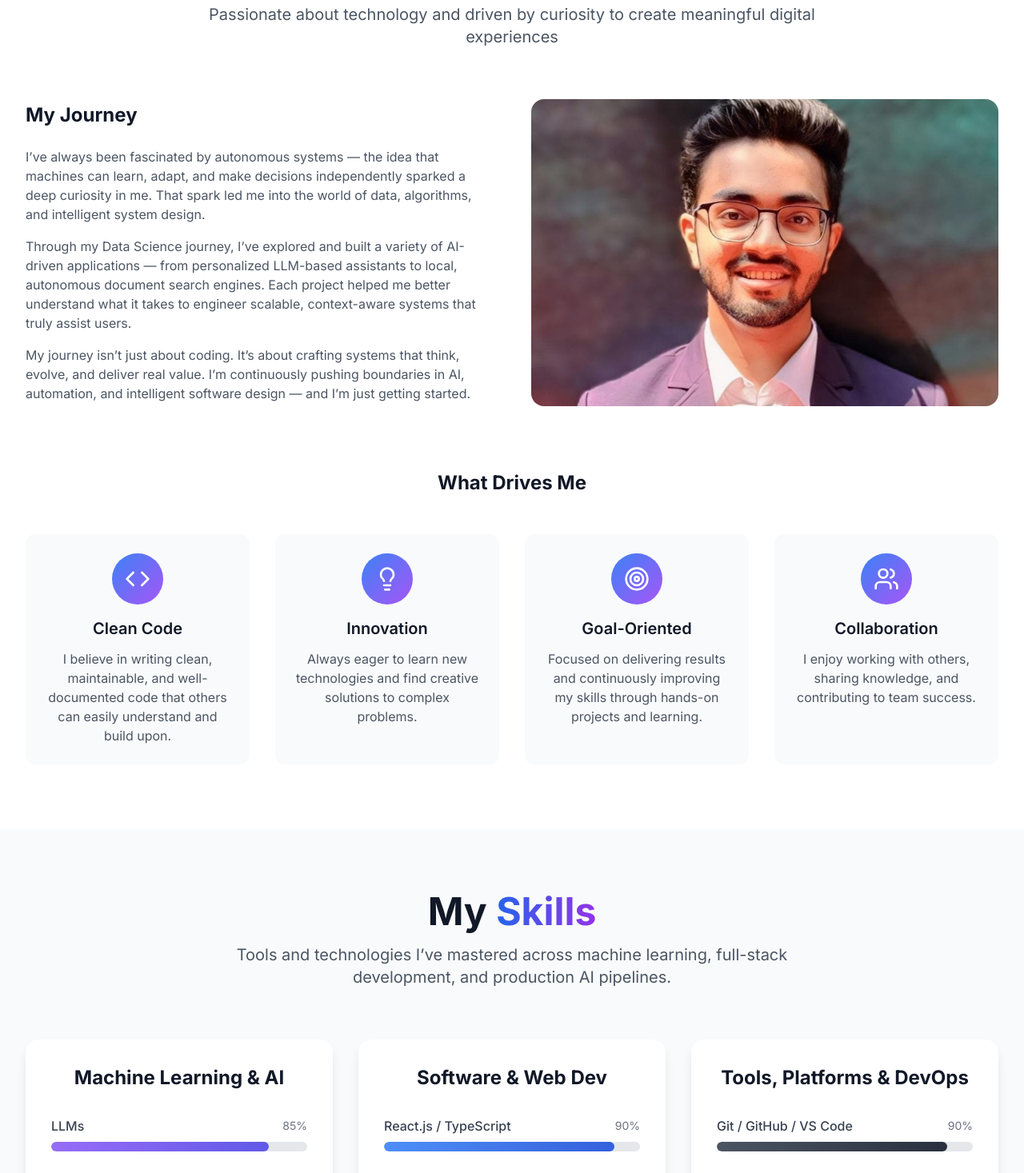
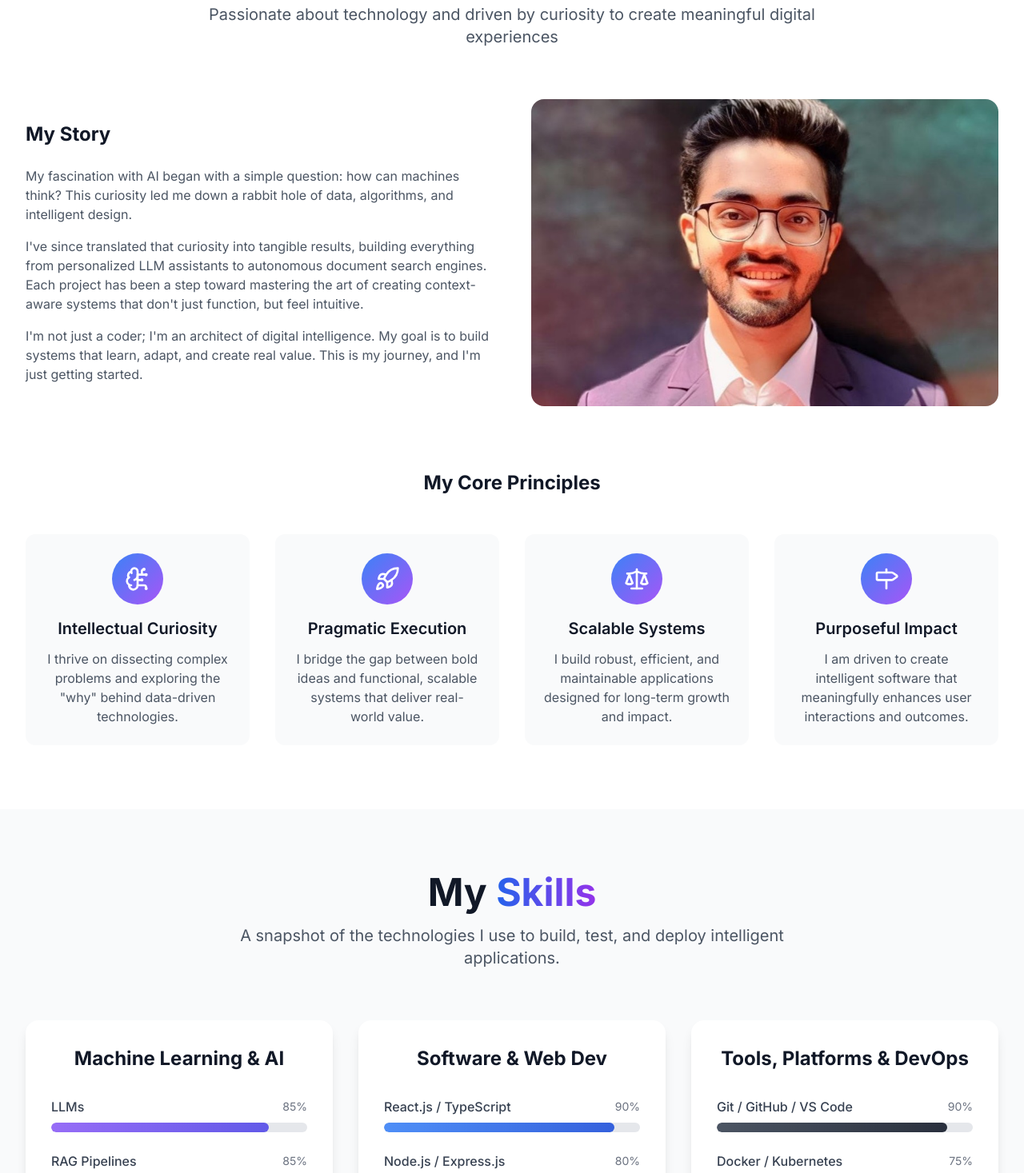
Before and after one commit to protocorn/My-Portfolio, a React (Create React App) app: page / in a window 1280 px wide. Shown: the part 940-2407 px from the top of the page at 80% size. Built offline with nearby package versions, Linux system fonts and the light colour scheme.

Commit message:
text enhanced

```diff
--- a/src/components/AI.tsx
+++ b/src/components/AI.tsx
@@ -46,18 +46,18 @@ const AI: React.FC = () => {
     <section id="ai" className="py-20 bg-gradient-to-br from-primary-50 to-white">
       <div className="container mx-auto px-6">
         <div className="text-center mb-16">
-          <h2 className="text-4xl sm:text-5xl font-bold text-gray-900 mb-16 text-center">
-            Chat with My <span className="gradient-text">AI Assistant</span>
+          <h2 className="text-4xl sm:text-5xl font-bold text-gray-900 mb-6 text-center">
+            Talk to My <span className="gradient-text">Digital Twin</span>
           </h2>
           <p className="text-xl text-gray-600 max-w-3xl mx-auto leading-relaxed">
-            Experience my personalized AI assistant powered by <strong>Mimikree</strong>  — a platform I developed.
-            Ask questions about my work, skills, or anything else you'd like to know!
+            I built this AI assistant using my own platform, <strong>Mimikree</strong>. It's trained on my projects, skills, and experience.
+            Go ahead, ask it anything about me!
           </p>
         </div>
 
-        <div className="max-w-6xl mx-auto">
+        <div className="max-w-4xl mx-auto">
           <div className="bg-white rounded-2xl shadow-2xl overflow-hidden border border-gray-100">
-            <div className="p-6">
+            <div className="p-4 sm:p-6">
               <div ref={iframeContainerRef} className="relative" style={{ minHeight: '600px' }}>
                 {loadIframe ? (
                   <iframe
@@ -75,17 +75,16 @@ const AI: React.FC = () => {
                   />
                 ) : (
                   <div style={{ height: '600px', display: 'flex', alignItems: 'center', justifyContent: 'center', backgroundColor: '#f9fafb', borderRadius: '8px' }}>
-                    <p className="text-gray-500">Loading AI Assistant...</p>
+                    <p className="text-gray-500">Loading Digital Twin...</p>
                   </div>
                 )}
               </div>
             </div>
           </div>
 
-          <div className="mt-8 text-center">
-            <p className="text-gray-500 text-sm">
-              This AI assistant is trained on my portfolio and experience.
-              Feel free to ask about my projects, skills, or career journey!
+          <div className="mt-8 text-center px-4">
+            <p className="text-gray-600 text-sm max-w-2xl mx-auto">
+              For the best experience, try asking specific questions like "What was your role in the Mimikree project?" or "Which machine learning models have you worked with?".
             </p>
           </div>
         </div>
--- a/src/components/About.tsx
+++ b/src/components/About.tsx
@@ -1,28 +1,28 @@
 import React from 'react';
 import { motion } from 'framer-motion';
-import { Code, Lightbulb, Target, Users } from 'lucide-react';
+import { BrainCircuit, Rocket, Scale, Milestone } from 'lucide-react';
 
 const About: React.FC = () => {
   const values = [
     {
-      icon: Code,
-      title: 'Clean Code',
-      description: 'I believe in writing clean, maintainable, and well-documented code that others can easily understand and build upon.'
+      icon: BrainCircuit,
+      title: 'Intellectual Curiosity',
+      description: 'I thrive on dissecting complex problems and exploring the "why" behind data-driven technologies.'
     },
     {
-      icon: Lightbulb,
-      title: 'Innovation',
-      description: 'Always eager to learn new technologies and find creative solutions to complex problems.'
+      icon: Rocket,
+      title: 'Pragmatic Execution',
+      description: 'I bridge the gap between bold ideas and functional, scalable systems that deliver real-world value.'
     },
     {
-      icon: Target,
-      title: 'Goal-Oriented',
-      description: 'Focused on delivering results and continuously improving my skills through hands-on projects and learning.'
+      icon: Scale,
+      title: 'Scalable Systems',
+      description: 'I build robust, efficient, and maintainable applications designed for long-term growth and impact.'
     },
     {
-      icon: Users,
-      title: 'Collaboration',
-      description: 'I enjoy working with others, sharing knowledge, and contributing to team success.'
+      icon: Milestone,
+      title: 'Purposeful Impact',
+      description: 'I am driven to create intelligent software that meaningfully enhances user interactions and outcomes.'
     }
   ];
 
@@ -52,17 +52,17 @@ const About: React.FC = () => {
             transition={{ duration: 0.8 }}
             viewport={{ once: true }}
           >
-            <h3 className="text-2xl font-bold text-gray-900 mb-6">My Journey</h3>
+            <h3 className="text-2xl font-bold text-gray-900 mb-6">My Story</h3>
             <div className="space-y-4 text-gray-600">
             <p>
-  I’ve always been fascinated by autonomous systems — the idea that machines can learn, adapt, and make decisions independently sparked a deep curiosity in me. That spark led me into the world of data, algorithms, and intelligent system design.
-</p>
-<p>
-  Through my Data Science journey, I’ve explored and built a variety of AI-driven applications — from personalized LLM-based assistants to local, autonomous document search engines. Each project helped me better understand what it takes to engineer scalable, context-aware systems that truly assist users.
-</p>
-<p>
-  My journey isn’t just about coding. It’s about crafting systems that think, evolve, and deliver real value. I’m continuously pushing boundaries in AI, automation, and intelligent software design — and I’m just getting started.
-</p>
+            My fascination with AI began with a simple question: how can machines think? This curiosity led me down a rabbit hole of data, algorithms, and intelligent design.
+            </p>
+            <p>
+            I've since translated that curiosity into tangible results, building everything from personalized LLM assistants to autonomous document search engines. Each project has been a step toward mastering the art of creating context-aware systems that don't just function, but feel intuitive.
+            </p>
+            <p>
+            I'm not just a coder; I'm an architect of digital intelligence. My goal is to build systems that learn, adapt, and create real value. This is my journey, and I'm just getting started.
+            </p>
             </div>
           </motion.div>
 
@@ -91,7 +91,7 @@ const About: React.FC = () => {
           transition={{ duration: 0.8 }}
           viewport={{ once: true }}
         >
-          <h3 className="text-2xl font-bold text-gray-900 text-center mb-12">What Drives Me</h3>
+          <h3 className="text-2xl font-bold text-gray-900 text-center mb-12">My Core Principles</h3>
           <div className="grid md:grid-cols-2 lg:grid-cols-4 gap-8">
             {values.map((value, index) => (
               <motion.div
--- a/src/components/Contact.tsx
+++ b/src/components/Contact.tsx
@@ -130,10 +130,10 @@ const Contact: React.FC = () => {
           className="text-center mb-16"
         >
           <h2 className="text-4xl sm:text-5xl font-bold text-gray-900 mb-4">
-            Get In <span className="gradient-text">Touch</span>
+            Let's <span className="gradient-text">Collaborate</span>
           </h2>
           <p className="text-xl text-gray-600 max-w-3xl mx-auto">
-            I'm always open to discussing new opportunities, interesting projects, or just having a chat about technology
+            Have a project in mind, a question about my work, or just want to connect? I'd love to hear from you.
           </p>
         </motion.div>
 
@@ -145,7 +145,7 @@ const Contact: React.FC = () => {
             transition={{ duration: 0.8 }}
             viewport={{ once: true }}
           >
-            <h3 className="text-2xl font-bold text-gray-900 mb-8">Let's Connect</h3>
+            <h3 className="text-2xl font-bold text-gray-900 mb-8">Contact Details</h3>
 
             {/* Contact Info */}
             <div className="space-y-6 mb-8">
@@ -204,7 +204,7 @@ const Contact: React.FC = () => {
             viewport={{ once: true }}
             className="bg-white rounded-2xl shadow-lg p-8"
           >
-            <h3 className="text-2xl font-bold text-gray-900 mb-6">Send a Message</h3>
+            <h3 className="text-2xl font-bold text-gray-900 mb-6">Drop Me a Line</h3>
 
             {/* Status Messages */}
             {submitStatus === 'success' && (
@@ -321,32 +321,6 @@ const Contact: React.FC = () => {
             </form>
           </motion.div>
         </div>
-
-        {/* Call to Action */}
-        <motion.div
-          initial={{ opacity: 0, y: 30 }}
-          whileInView={{ opacity: 1, y: 0 }}
-          transition={{ duration: 0.8 }}
-          viewport={{ once: true }}
-          className="mt-20 text-center"
-        >
-          <div className="bg-gradient-to-r from-primary-500 to-purple-600 rounded-2xl p-8 text-white">
-            <h3 className="text-2xl font-bold mb-4">Ready to work together?</h3>
-            <p className="text-lg opacity-90 mb-6 max-w-2xl mx-auto">
-              I'm currently looking for new opportunities and would love to hear about your project.
-              Let's create something amazing together!
-            </p>
-            <motion.a
-              whileHover={{ scale: 1.05 }}
-              whileTap={{ scale: 0.95 }}
-              href="mailto:chordiasahil@gmail.com"
-              className="inline-flex items-center gap-2 bg-white text-primary-600 px-8 py-3 rounded-lg font-medium hover:bg-gray-100 transition-all duration-300"
-            >
-              <Mail className="w-5 h-5" />
-              Start a Conversation
-            </motion.a>
-          </div>
-        </motion.div>
       </div>
     </section>
   );
--- a/src/components/Education.tsx
+++ b/src/components/Education.tsx
@@ -1,20 +1,25 @@
 import React from 'react';
+import { motion } from 'framer-motion';
+import { School } from 'lucide-react';
 
 const educationData = [
   {
     year: '2024-2026',
     institution: 'University of Maryland, College Park',
     degree: 'MS in Data Science',
+    details: 'Focusing on advanced machine learning, statistical modeling, and building scalable data-intensive systems.'
   },
   {
     year: '2020-2024',
     institution: 'A.P Shah Institute of Technology, Thane',
     degree: 'B.E in Computer Engineering',
+    details: 'Graduated with Distinction. Specialized in algorithms, software engineering, and foundational AI concepts.'
   },
   {
     year: '2018-2020',
     institution: 'Pace Junior Science College',
     degree: 'Science (PCM)',
+    details: 'Developed a strong analytical foundation in Physics, Chemistry, and Mathematics.'
   },
 ];
 
@@ -22,28 +27,41 @@ const Education: React.FC = () => {
   return (
     <section id="education" className="py-20 bg-gray-50">
       <div className="container mx-auto px-4">
-        <h2 className="text-4xl sm:text-5xl font-bold text-gray-900 mb-16 text-center">
-          My <span className="gradient-text">Education</span>
-        </h2>
+        <motion.h2
+          initial={{ opacity: 0, y: 30 }}
+          whileInView={{ opacity: 1, y: 0 }}
+          transition={{ duration: 0.8 }}
+          viewport={{ once: true }}
+          className="text-4xl sm:text-5xl font-bold text-gray-900 mb-16 text-center"
+        >
+          My Learning <span className="gradient-text">Journey</span>
+        </motion.h2>
         <div className="relative max-w-3xl mx-auto">
           {/* Vertical line */}
-          <div className="hidden md:block absolute top-0 bottom-0 left-1/2 w-1 bg-gray-300 transform -translate-x-1/2"></div>
+          <div className="hidden md:block absolute top-0 bottom-0 left-1/2 w-1 bg-gray-200 transform -translate-x-1/2"></div>
 
           {educationData.map((item, index) => (
-            <div
+            <motion.div
               key={index}
-              className={`mb-8 flex md:items-center w-full ${index % 2 === 0 ? 'md:flex-row-reverse' : ''}`}
+              initial={{ opacity: 0, y: 30 }}
+              whileInView={{ opacity: 1, y: 0 }}
+              transition={{ duration: 0.8, delay: index * 0.2 }}
+              viewport={{ once: true }}
+              className={`mb-10 flex items-center w-full ${index % 2 === 0 ? 'md:flex-row-reverse' : ''}`}
             >
               <div className="hidden md:block w-1/2"></div>
               <div className="hidden md:block relative">
-                <div className="absolute top-1/2 left-1/2 w-4 h-4 bg-blue-500 rounded-full transform -translate-x-1/2 -translate-y-1/2 z-10"></div>
+                <div className="absolute top-1/2 left-1/2 w-8 h-8 bg-gradient-to-br from-primary-500 to-purple-500 rounded-full flex items-center justify-center transform -translate-x-1/2 -translate-y-1/2 z-10 shadow-lg">
+                  <School className="w-4 h-4 text-white" />
+                </div>
               </div>
-              <div className="w-full md:w-1/2 bg-white p-6 rounded-lg shadow-md">
-                <div className={`text-xl font-semibold ${index % 2 === 0 ? 'md:text-right' : 'md:text-left'}`}>{item.year}</div>
-                <h3 className={`text-2xl font-bold mt-1 ${index % 2 === 0 ? 'md:text-right' : 'md:text-left'}`}>{item.institution}</h3>
-                {item.degree && <p className={`mt-2 text-gray-600 ${index % 2 === 0 ? 'md:text-right' : 'md:text-left'}`}>{item.degree}</p>}
+              <div className="w-full md:w-1/2 bg-white p-6 rounded-xl shadow-lg hover:shadow-xl transition-all duration-300 card-hover">
+                <p className={`text-sm font-semibold text-primary-600 mb-1 ${index % 2 === 0 ? 'md:text-right' : 'md:text-left'}`}>{item.year}</p>
+                <h3 className={`text-xl font-bold text-gray-900 ${index % 2 === 0 ? 'md:text-right' : 'md:text-left'}`}>{item.institution}</h3>
+                <p className={`text-lg font-medium text-gray-700 mt-1 ${index % 2 === 0 ? 'md:text-right' : 'md:text-left'}`}>{item.degree}</p>
+                {item.details && <p className={`mt-2 text-gray-600 text-sm ${index % 2 === 0 ? 'md:text-right' : 'md:text-left'}`}>{item.details}</p>}
               </div>
-            </div>
+            </motion.div>
           ))}
         </div>
       </div>
--- a/src/components/Hero.tsx
+++ b/src/components/Hero.tsx
@@ -45,8 +45,8 @@ const Hero: React.FC = () => {
               transition={{ duration: 0.8, delay: 0.4 }}
               className="text-xl sm:text-2xl text-gray-600 mb-8 max-w-3xl mx-auto"
             >
-             Aspiring AI Engineer crafting smart applications with machine learning and LLMs.
-             Driven by curiosity, execution, and turning bold ideas into scalable systems.
+             I'm Sahil Chordia, an AI engineer who turns wild ideas into smart, scalable software.
+             I love building applications that are not just functional, but fascinating.
             </motion.p>
 
             <motion.div
@@ -65,7 +65,7 @@ const Hero: React.FC = () => {
                 onClick={() => scrollToSection('#contact')}
                 className="btn-secondary"
               >
-                Get In Touch
+                Let's Chat
               </button>
             </motion.div>
 
--- a/src/components/Projects.tsx
+++ b/src/components/Projects.tsx
@@ -5,8 +5,8 @@ import { ExternalLink, Github, Code, Smartphone, Globe } from 'lucide-react';
 const Projects: React.FC = () => {
   const projects = [
     {
-      title: 'Mimikree (Personalized AI Assistant)',
-      description: 'Mimikree is an AI assistant platform that creates personalized AI models by understanding your unique needs, preferences, and goals through your data.',
+      title: 'Mimikree: Your Personalized AI Assistant',
+      description: 'An AI assistant that learns from your data to create a personalized, context-aware experience. I led the development of its hybrid RAG pipeline and secure, scalable backend architecture.',
       image: '/mimikree.png',
       technologies: {
         'Frontend': ['HTML5', 'CSS3', 'JavaScript'],
@@ -160,7 +160,7 @@ const Projects: React.FC = () => {
             My <span className="gradient-text">Projects</span>
           </h2>
           <p className="text-xl text-gray-600 max-w-3xl mx-auto">
-            A collection of projects I've built to practice and showcase my development skills
+            Here are some of the projects where I've turned complex challenges into functional, intelligent software.
           </p>
         </motion.div>
 
@@ -194,7 +194,7 @@ const Projects: React.FC = () => {
               className="inline-flex items-center gap-2 btn-primary"
             >
               <Github className="w-5 h-5" />
-              View All Projects
+              Explore My GitHub
             </motion.a>
           </div>
         </motion.div>
--- a/src/components/Skills.tsx
+++ b/src/components/Skills.tsx
@@ -75,7 +75,7 @@ const Skills: React.FC = () => {
             My <span className="gradient-text">Skills</span>
           </h2>
           <p className="text-xl text-gray-600 max-w-3xl mx-auto">
-            Tools and technologies I’ve mastered across machine learning, full-stack development, and production AI pipelines.
+            A snapshot of the technologies I use to build, test, and deploy intelligent applications.
           </p>
         </motion.div>
 
@@ -110,13 +110,12 @@ const Skills: React.FC = () => {
           className="mt-20 text-center"
         >
           <div className="bg-gradient-to-r from-primary-500 to-purple-600 rounded-2xl p-8 text-white">
-            <h3 className="text-2xl font-bold mb-4">Currently Learning</h3>
+            <h3 className="text-2xl font-bold mb-4">What's Next?</h3>
             <p className="text-lg opacity-90 max-w-3xl mx-auto">
-              Continuously expanding my skill set via real-world projects and deep dives into advanced AI workflows,
-              system design, and cloud-native architectures.
+            I'm currently deepening my expertise in model optimization and exploring advanced topics in distributed systems to build even more powerful AI.
             </p>
             <div className="flex flex-wrap justify-center gap-4 mt-6">
-              {['Next.js', 'GraphQL', 'Kubernetes', 'DevOps', 'Model Optimization'].map((topic) => (
+              {['Model Quantization', 'Distributed Training', 'Advanced Kubernetes'].map((topic) => (
                 <span
                   key={topic}
                   className="px-4 py-2 bg-white/20 rounded-full text-sm font-medium backdrop-blur-sm"
```
